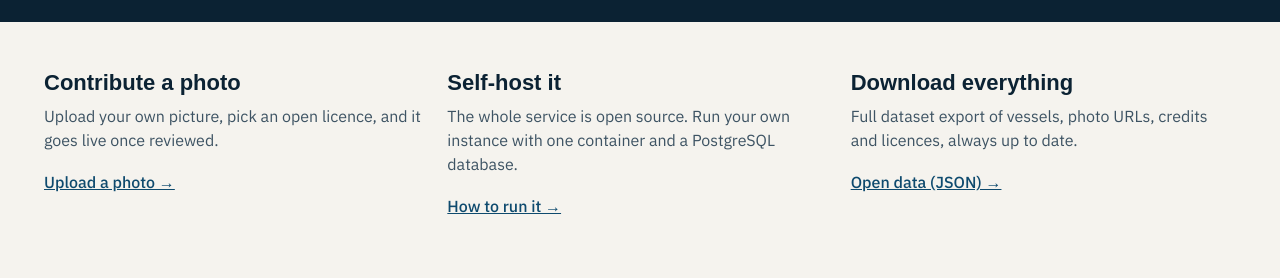
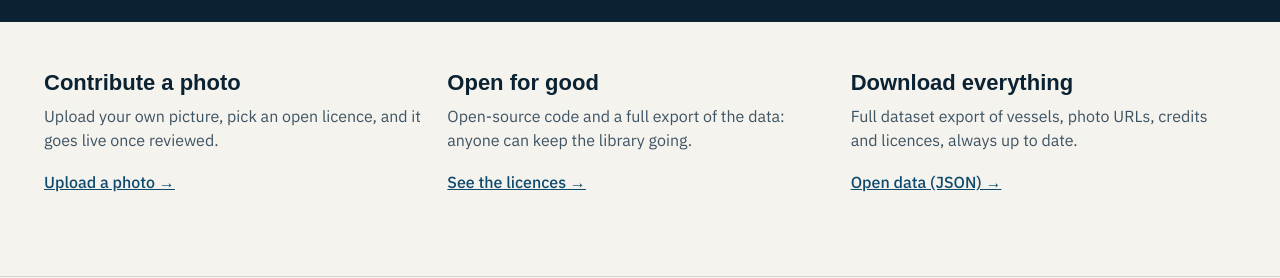
Before and after one commit to louptheron/openvesselphotos, a React (Vite) app in the folder frontend/: page / in a window 1280 px wide. Shown: the part 1119-1397 px from the top of the page. Built offline with nearby package versions, Linux system fonts and the light colour scheme; no server answers.

Commit message:
Home: replace 'Self-host it' with 'Open for good'
Self-hosting is for developers and stays in the API docs. The home page tells
contributors instead that the library stays open: open-source code and a full
data export.

```diff
--- a/frontend/src/features/Home/HomePage.tsx
+++ b/frontend/src/features/Home/HomePage.tsx
@@ -158,9 +158,9 @@ export function HomePage() {
           <Link to="/contribute">{t.home.contributeLink}</Link>
         </div>
         <div>
-          <h3>{t.home.selfHostTitle}</h3>
-          <p>{t.home.selfHostText}</p>
-          <Link to="/docs#self-host">{t.home.selfHostLink}</Link>
+          <h3>{t.home.openTitle}</h3>
+          <p>{t.home.openText}</p>
+          <Link to="/docs#licences">{t.home.openLink}</Link>
         </div>
         <div>
           <h3>{t.home.datasetTitle}</h3>
--- a/frontend/src/i18n/en.ts
+++ b/frontend/src/i18n/en.ts
@@ -72,10 +72,9 @@ export const en = {
     contributeTitle: 'Contribute a photo',
     contributeText: 'Upload your own picture, pick an open licence, and it goes live once reviewed.',
     contributeLink: 'Upload a photo →',
-    selfHostTitle: 'Self-host it',
-    selfHostText:
-      'The whole service is open source. Run your own instance with one container and a PostgreSQL database.',
-    selfHostLink: 'How to run it →',
+    openTitle: 'Open for good',
+    openText: 'Open-source code and a full export of the data: anyone can keep the library going.',
+    openLink: 'See the licences →',
     datasetTitle: 'Download everything',
     datasetText: 'Full dataset export of vessels, photo URLs, credits and licences, always up to date.',
     datasetLink: 'Open data (JSON) →'
--- a/frontend/src/i18n/fr.ts
+++ b/frontend/src/i18n/fr.ts
@@ -74,10 +74,9 @@ export const fr: Messages = {
     contributeTitle: 'Envoyer une photo',
     contributeText: 'Envoyez votre propre photo, choisissez une licence libre, et elle est publiée après vérification.',
     contributeLink: 'Envoyer une photo →',
-    selfHostTitle: 'L’héberger soi-même',
-    selfHostText:
-      'Tout le service est open source. Faites tourner votre propre instance avec un conteneur et une base PostgreSQL.',
-    selfHostLink: 'Comment l’installer →',
+    openTitle: 'Libre pour de bon',
+    openText: `Code open source et export complet des données${_}: n’importe qui peut faire vivre la photothèque.`,
+    openLink: 'Voir les licences →',
     datasetTitle: 'Tout télécharger',
     datasetText: 'Export complet des navires, des URL des photos, des crédits et des licences, toujours à jour.',
     datasetLink: 'Données ouvertes (JSON) →'
```
